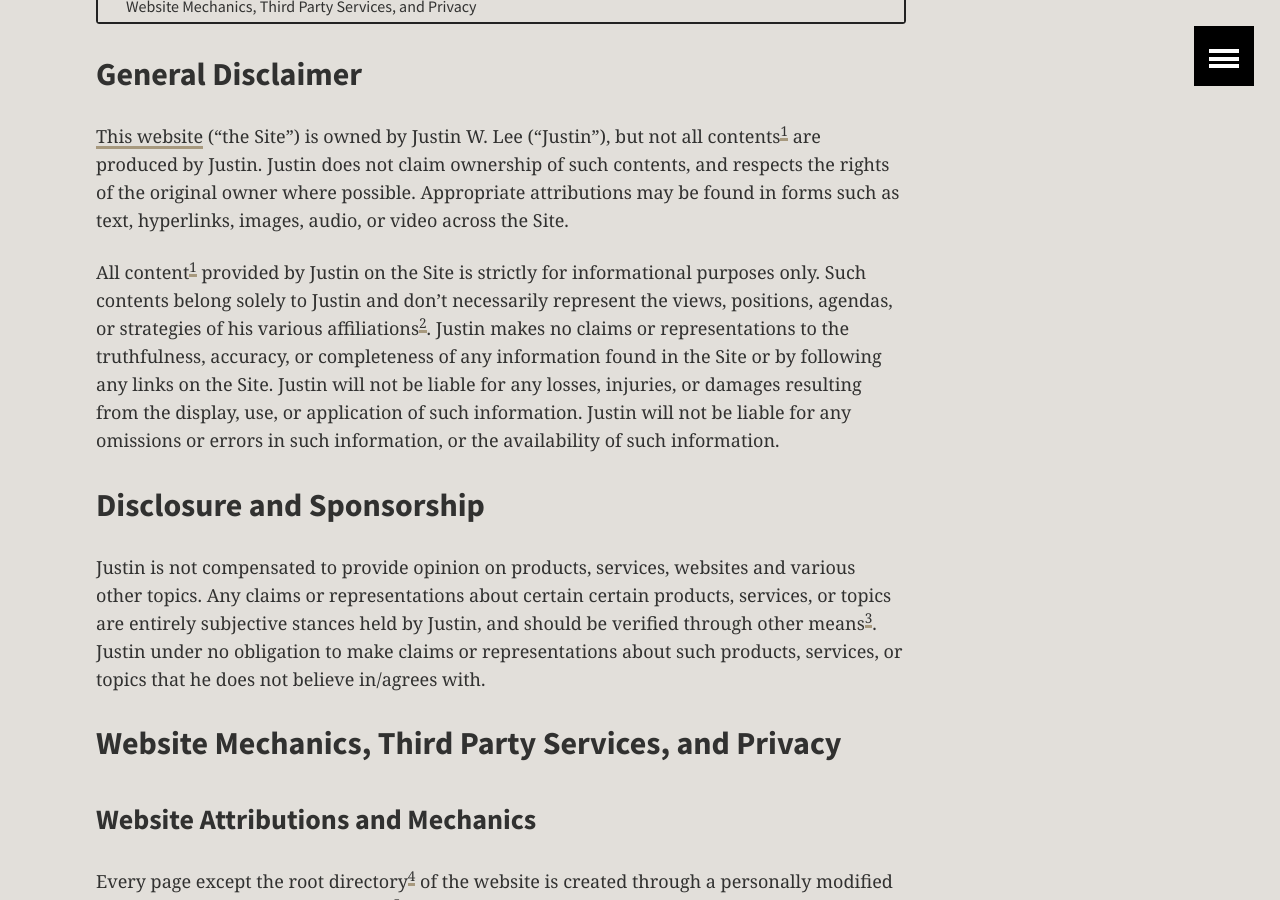
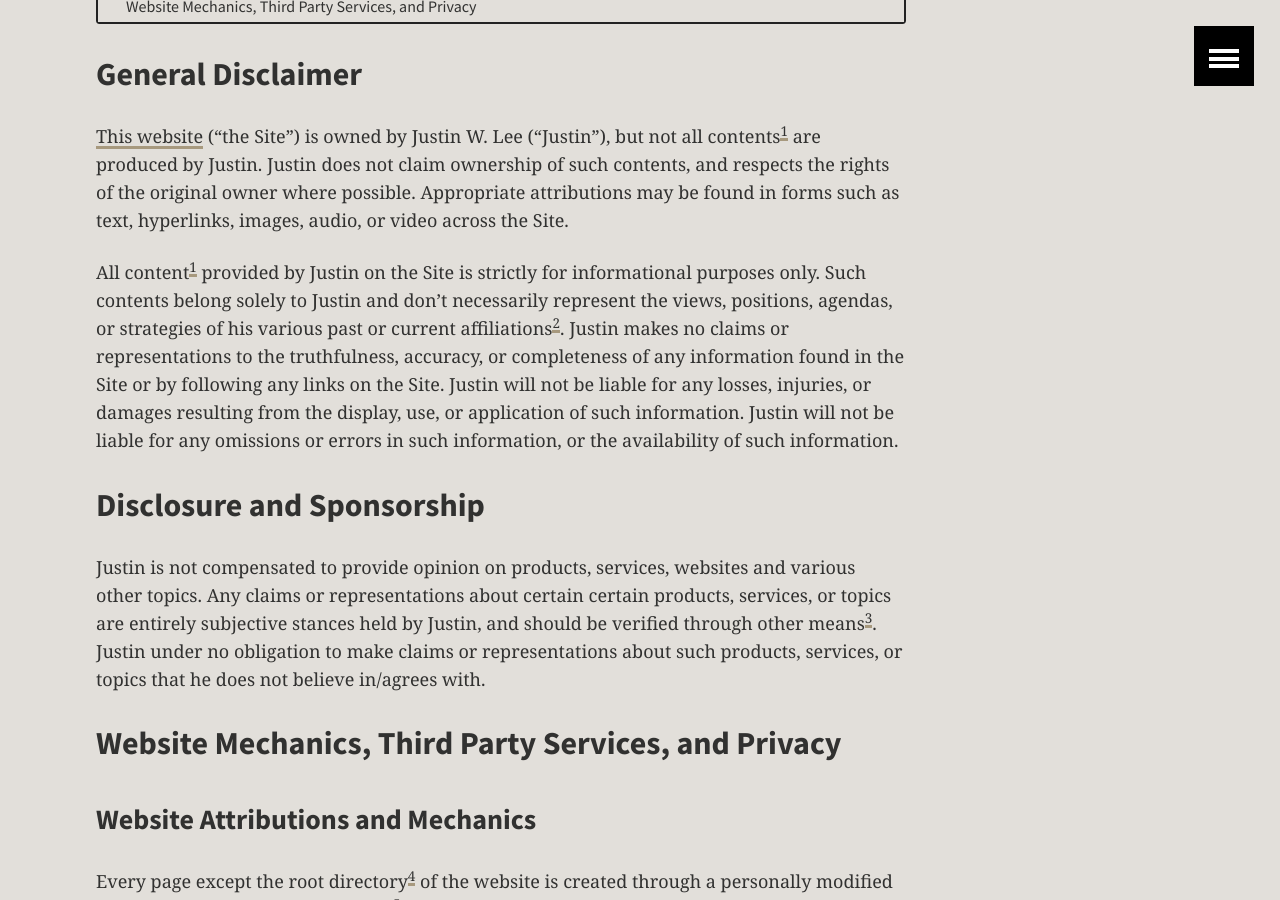
Before and after one commit to pengineered/pengineered.github.io, a Jekyll site: the page built from terms/terms.md, in a window 1280 px wide and 900 px high, scrolled down 360 px. Built offline with Jekyll 4.4.1, drawn with Linux system fonts in a browser that asks for light colours; some of the changed text lies outside the part shown.

Commit message:
Added more stuff for footer; changed wording in terms

```diff
--- a/terms/terms.md
+++ b/terms/terms.md
@@ -12,7 +12,7 @@ modified: 2015-06-15T13:21:10-05:00
 ## General Disclaimer
 [This website]({{ site.url }}) ("the Site") is owned by Justin W. Lee ("Justin"), but not all contents[^1] are produced by Justin. Justin does not claim ownership of such contents, and respects the rights of the original owner where possible. Appropriate attributions may be found in forms such as text, hyperlinks, images, audio, or video across the Site.
 
-All content[^1] provided by Justin on the Site is strictly for informational purposes only. Such contents belong solely to Justin and don't necessarily represent the views, positions, agendas, or strategies of his various affiliations[^2]. Justin makes no claims or representations to the truthfulness, accuracy, or completeness of any information found in the Site or by following any links on the Site. Justin will not be liable for any losses, injuries, or damages resulting from the display, use, or application of such information. Justin will not be liable for any omissions or errors in such information, or the availability of such information.
+All content[^1] provided by Justin on the Site is strictly for informational purposes only. Such contents belong solely to Justin and don't necessarily represent the views, positions, agendas, or strategies of his various past or current affiliations[^2]. Justin makes no claims or representations to the truthfulness, accuracy, or completeness of any information found in the Site or by following any links on the Site. Justin will not be liable for any losses, injuries, or damages resulting from the display, use, or application of such information. Justin will not be liable for any omissions or errors in such information, or the availability of such information.
 
 ## Disclosure and Sponsorship
 Justin is not compensated to provide opinion on products, services, websites and various other topics. Any claims or representations about certain certain products, services, or topics are entirely subjective stances held by Justin, and should be verified through other means[^3]. Justin under no obligation to make claims or representations about such products, services, or topics that he does not believe in/agrees with.
```
Also changed, not shown: other parts of terms/terms.md (+2 -2 lines), _data/footer.yml (+6 -2 lines).
